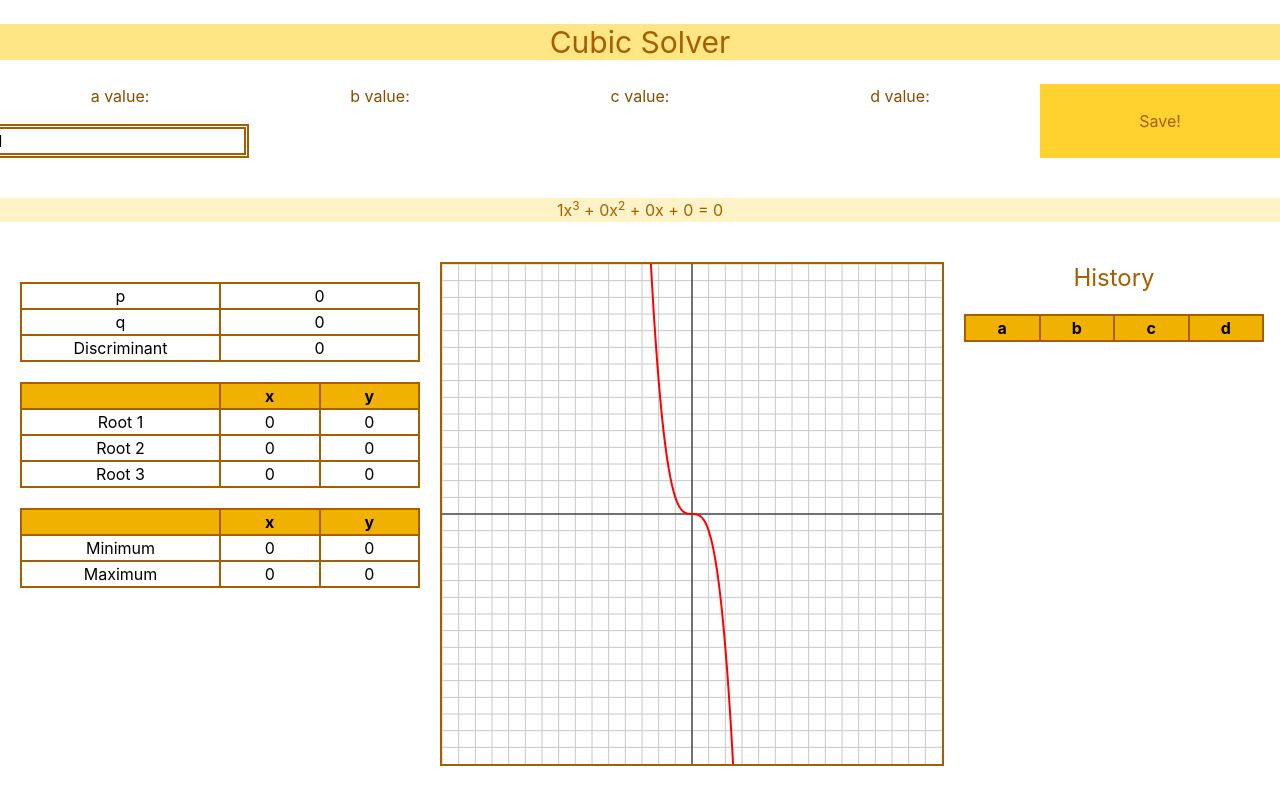
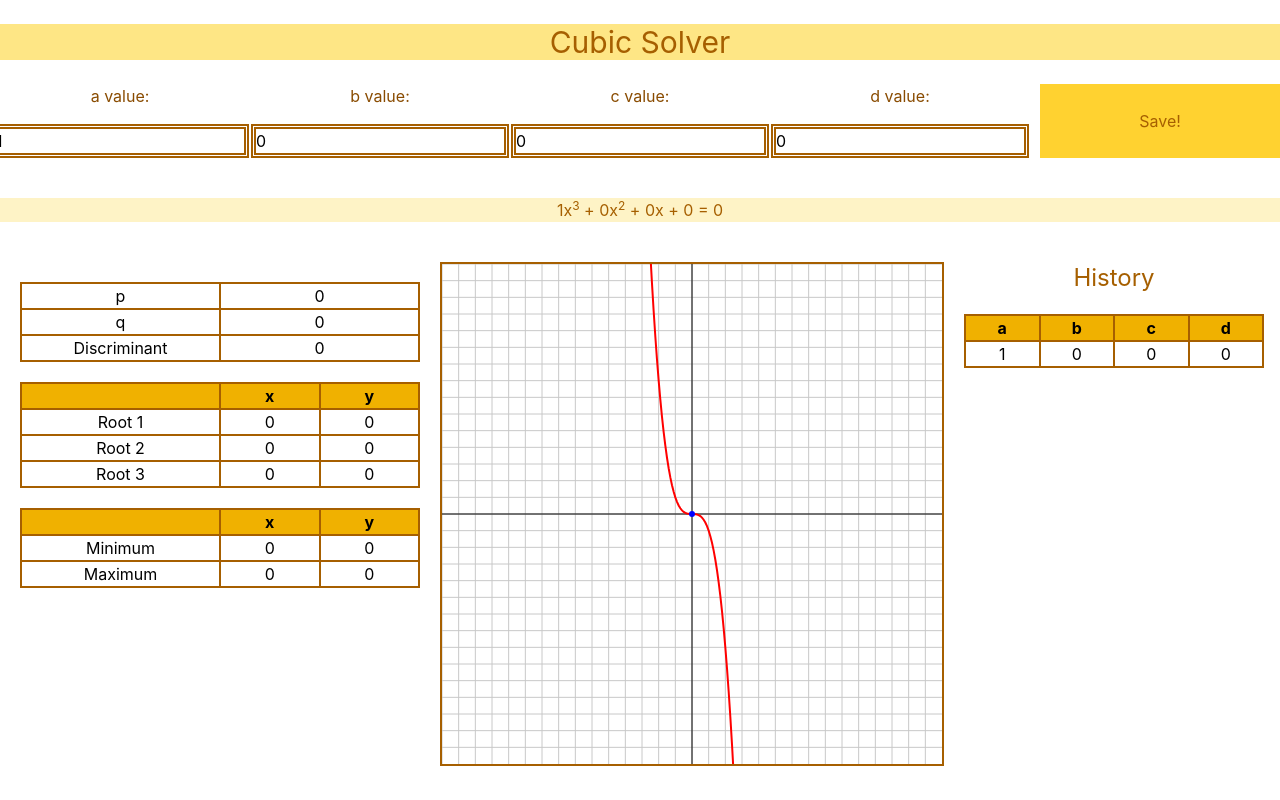
Before and after one commit to FHuaTDSB/assign3-4u, a React (Vite) app: page / in a window 1280 px wide. Both pictures are taken after a click on the input "Save!". Built offline with nearby package versions, Linux system fonts and the light colour scheme.

Commit message:
Finished history and started extremas

```diff
--- a/src/App.tsx
+++ b/src/App.tsx
@@ -18,15 +18,14 @@ type Save = {
   d: number;
 };
 
+type Point = {
+  x: number;
+  y: number;
+};
+
 type Extrema = {
-  max: {
-    x: number;
-    y: number;
-  } | null;
-  min: {
-    x: number;
-    y: number;
-  } | null;
+  max: Point | null;
+  min: Point | null;
 };
 
 export const App = () => {
@@ -95,8 +94,27 @@ export const App = () => {
         ? trigSolve(a, b, p, q)
         : { x1: cardano(a, b, q, discriminant), x2: "Complex", x3: "Complex" };
   }
+  // 3ax^2 + 2bx + c = discriminant
+  // quadratic formula = (-b +/- sqrt(b^2 - 4*a*c))/2a
+  // derivative solutions = (-2b +/- sqrt(4b^2 - 12*a*c))/6*a
+  const dSolution1: number =
+    ((-2 * b + Math.sqrt(4 * b ** 2 - 12 * a * c)) / 6) * a;
+  const dSolution2: number =
+    ((-2 * b - Math.sqrt(4 * b ** 2 - 12 * a * c)) / 6) * a;
+  const extrema1: Point = {
+    x: dSolution1,
+    y: a * dSolution1 ** 3 + b * dSolution1 ** 2 + c * dSolution1 + d,
+  };
+  const extrema2: Point = {
+    x: dSolution2,
+    y: a * dSolution2 ** 3,
+  };
+  // const extrema: Extrema =
+  //   extrema1 > extrema2
+  //     ? { max: extrema1, min: extrema2 }
+  //     : { max: extrema2, min: extrema1 };
 
-  console.log(saveList);
+  console.log(extrema1, extrema2);
 
   return (
     <>
@@ -105,6 +123,11 @@ export const App = () => {
         onBChange={setB}
         onCChange={setC}
         onDChange={setD}
+        a={a}
+        b={b}
+        c={c}
+        d={d}
+        saveList={saveList}
         onSubmit={setSaveList}
       />
       <CubicEquation a={a} b={b} c={c} d={d} />
@@ -116,7 +139,13 @@ export const App = () => {
           solutions={solutions}
         />
         <CubicGraph a={a} b={b} c={c} d={d} solutions={solutions} />
-        <CubicHistory saveList={saveList} />
+        <CubicHistory
+          onAChange={setA}
+          onBChange={setB}
+          onCChange={setC}
+          onDChange={setD}
+          saveList={saveList}
+        />
       </div>
     </>
   );
--- a/src/components/CubicGraph.tsx
+++ b/src/components/CubicGraph.tsx
@@ -74,6 +74,8 @@ export const CubicGraph = ({ a, b, c, d, solutions }: GraphProps) => {
             2 * Math.PI
           );
         }
+        ctx.fillStyle = "blue";
+        ctx.fill();
       }
     }
   }, [a, b, c, d]);
--- a/src/components/CubicHistory.tsx
+++ b/src/components/CubicHistory.tsx
@@ -6,10 +6,20 @@ type Save = {
 };
 
 type HistoryProps = {
+  onAChange: (a: number) => void;
+  onBChange: (value: number) => void;
+  onCChange: (value: number) => void;
+  onDChange: (value: number) => void;
   saveList: Save[];
 };
 
-export const CubicHistory = ({ saveList }: HistoryProps) => {
+export const CubicHistory = ({
+  onAChange,
+  onBChange,
+  onCChange,
+  onDChange,
+  saveList,
+}: HistoryProps) => {
   return (
     <div>
       <h2 className="justify-self-center text-yellow-700 text-2xl">History</h2>
@@ -31,6 +41,31 @@ export const CubicHistory = ({ saveList }: HistoryProps) => {
           </tr>
         </thead>
         <tbody>
+          {saveList &&
+            saveList.map((saves) => (
+              <tr
+                className="bg-white transition hover:bg-gray-300"
+                onClick={() => {
+                  onAChange(saves.a);
+                  onBChange(saves.b);
+                  onCChange(saves.c);
+                  onDChange(saves.d);
+                }}
+              >
+                <td className="w-1/4 text-center border-2 border-yellow-700">
+                  {saves.a}
+                </td>
+                <td className="w-1/4 text-center border-2 border-yellow-700">
+                  {saves.b}
+                </td>
+                <td className="w-1/4 text-center border-2 border-yellow-700">
+                  {saves.c}
+                </td>
+                <td className="w-1/4 text-center border-2 border-yellow-700">
+                  {saves.d}
+                </td>
+              </tr>
+            ))}
         </tbody>
       </table>
     </div>
--- a/src/components/CubicInput.tsx
+++ b/src/components/CubicInput.tsx
@@ -1,4 +1,5 @@
-import { useEffect, type ChangeEvent } from "react";
+import type { ChangeEvent } from "react";
+
 type Save = {
   a: number;
   b: number;
@@ -11,6 +12,11 @@ type InputProps = {
   onBChange: (value: number) => void;
   onCChange: (value: number) => void;
   onDChange: (value: number) => void;
+  a: number;
+  b: number;
+  c: number;
+  d: number;
+  saveList: Save[];
   onSubmit: (value: Save[]) => void;
 };
 
@@ -19,16 +25,16 @@ export const CubicInput = ({
   onBChange,
   onCChange,
   onDChange,
+  a,
+  b,
+  c,
+  d,
+  saveList,
   onSubmit,
 }: InputProps) => {
   const handleSubmit = (event: React.FormEvent) => {
     event.preventDefault();
   };
-
-  const a: number = 1;
-  const b: number = 0;
-  const c: number = 0;
-  const d: number = 0;
 
   return (
     <>
@@ -47,27 +53,54 @@ export const CubicInput = ({
             className="border-5 border-yellow-700 border-double"
             required
             value={a}
-            // onChange={() => {
-            //   onAChange(a);
-            // }}
+            onChange={(e: ChangeEvent<HTMLInputElement>) => {
+              onAChange(e.target.valueAsNumber);
+            }}
           />
         </div>
         <div className="flex flex-col items-center">
           <label className="text-yellow-800 mb-4">b value:</label>
+          <input
+            type="number"
+            className="border-5 border-yellow-700 border-double"
+            required
+            value={b}
+            onChange={(e: ChangeEvent<HTMLInputElement>) => {
+              onBChange(e.target.valueAsNumber);
+            }}
+          />
         </div>
         <div className="flex flex-col items-center">
           <label className="text-yellow-800 mb-4">c value:</label>
+          <input
+            type="number"
+            className="border-5 border-yellow-700 border-double"
+            required
+            value={c}
+            onChange={(e: ChangeEvent<HTMLInputElement>) => {
+              onCChange(e.target.valueAsNumber);
+            }}
+          />
         </div>
         <div className="flex flex-col items-center">
           <label className="text-yellow-800 mb-4">d value:</label>
+          <input
+            type="number"
+            className="border-5 border-yellow-700 border-double"
+            required
+            value={d}
+            onChange={(e: ChangeEvent<HTMLInputElement>) => {
+              onDChange(e.target.valueAsNumber);
+            }}
+          />
         </div>
         <input
           type="submit"
           value="Save!"
           className="text-yellow-700 bg-amber-300 transition hover:text-white hover:bg-amber-400 active:text-white active:bg-yellow-700"
-          // onClick={() => {
-          //   setSaveList([...saveList, { a: a, b: b, c: c, d: d }]);
-          // }}
+          onClick={() => {
+            onSubmit([...saveList, { a: a, b: b, c: c, d: d }]);
+          }}
         />
       </form>
     </>
```
